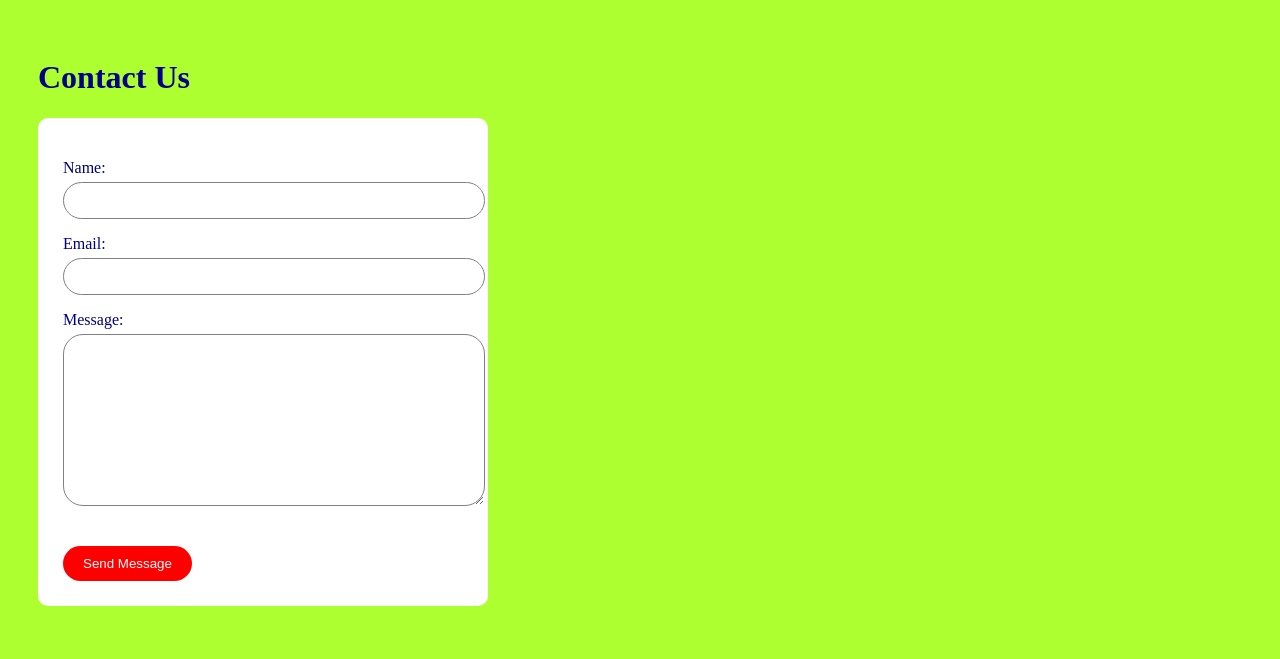
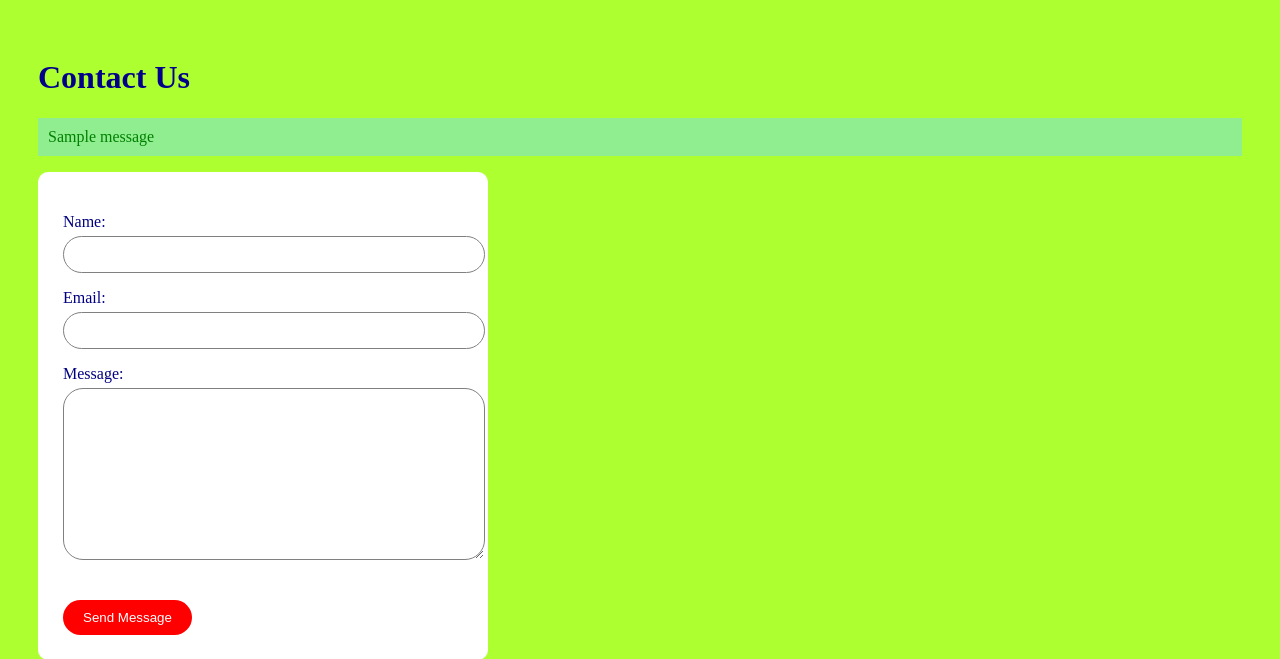
Before and after one commit to Marvellous-cloud/Django-Contact-Form, a Django app: page / in a window 1280 px wide. Shown: the top 659 px of the page. Run offline with Django 5.2, Linux system fonts and the light colour scheme; tables that the repository leaves empty hold one stand-in row (values such as "Sample post"); one stand-in notice (Sample message) is shown.

Commit message:
Adding Success and Error Messages

```diff
--- a/contact/templates/contact/contact.html
+++ b/contact/templates/contact/contact.html
@@ -51,14 +51,31 @@ button {
 button:hover {
     background-color: darkblue;
 }
+.success {
+    color: green;
+    background: lightgreen;
+    padding: 10px;
+}
+
+.error {
+    color: red;
+    background: pink;
+    padding: 10px;
+}
     </style>
 </head>
 <body>
 
 
     <h1>Contact Us</h1>
+    {% if messages %}
+    {% for message in messages %}
+        <p class="{{ message.tags }}">{{ message }}</p>
+    {% endfor %}
+    {% endif %}
 
-    <form method="POST">
+
+    <form method="POST" novalidate>
         {% csrf_token %}
 
         {{ form.as_p }}
--- a/contact/views.py
+++ b/contact/views.py
@@ -1,7 +1,7 @@
 from django.shortcuts import render
+from django.contrib import messages
 from .form import ContactForm
 from .models import ContactMessage
-
 
 def contact(request):
     if request.method == "POST":
@@ -14,7 +14,11 @@ def contact(request):
                 message=form.cleaned_data['message']
             )
 
-            return render(request, 'contact/success.html')
+            messages.success(request, "Your message was sent successfully!")
+            return render(request, 'contact/contact.html', {'form': ContactForm()})
+
+        else:
+            messages.error(request, "Please correct the errors below.")
 
     else:
         form = ContactForm()
```
